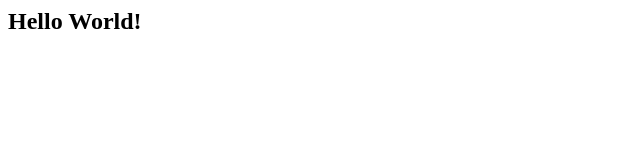
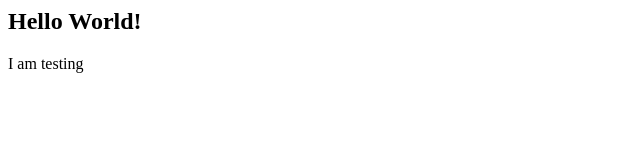
Before and after one commit to salyma/CBA-tutorials, a plain HTML site: page index.html in a window 1280 px wide. Shown: the full height of the page, 0-640 px from the left. Drawn offline with Linux system fonts and the light colour scheme.

Commit message:
new commit

```diff
--- a/index.html
+++ b/index.html
@@ -1 +1,2 @@
 <h2>Hello World!</h2>
+<p>I am testing</p>
```
